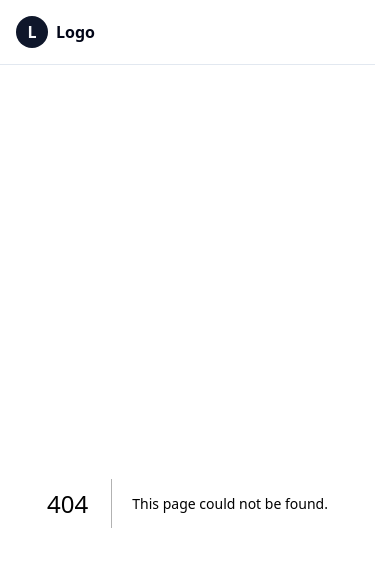
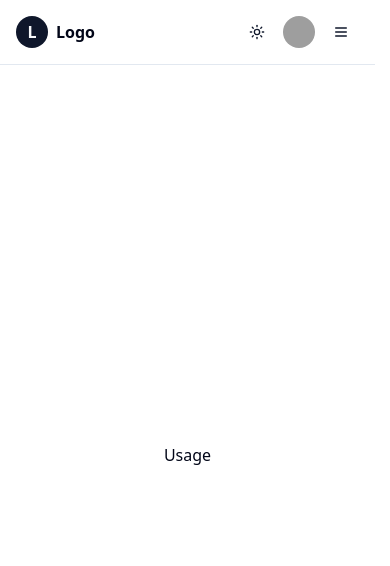
Before and after one commit to subhash-malireddy/urjaamaapakaha, a Next.js app: page /usage in a window 390 px wide. Before the commit this address had no page. Shown: the top 566 px of the page. Built offline with nearby package versions, Linux system fonts and the light colour scheme; grey boxes are pictures that could not be loaded.

Commit message:
Add About and Usage pages, and implement Mobile Navigation
- Created new About and Usage components for dedicated pages.
- Enhanced MainNav component to include MobileNav for better mobile navigation experience.
- Implemented MobileNav functionality with state management and viewport responsiveness.

```diff
--- /dev/null
+++ b/src/app/about/page.tsx
@@ -0,0 +1,3 @@
+export default function About() {
+  return <div>About</div>;
+}
--- /dev/null
+++ b/src/app/usage/page.tsx
@@ -0,0 +1,3 @@
+export default function Usage() {
+  return <div>Usage</div>;
+}
--- a/src/components/custom/nav/main-nav.tsx
+++ b/src/components/custom/nav/main-nav.tsx
@@ -2,6 +2,7 @@ import { ThemeToggle } from "@/components/custom/nav/theme-toggle";
 import { ProfileMenu } from "@/components/custom/nav/profile-menu";
 import { NavLinks } from "@/components/custom/nav/nav-links";
 import { Logo } from "@/components/custom/nav/logo";
+import { MobileNav } from "./mobile-nav-menu";
 
 export function MainNav() {
   return (
@@ -16,6 +17,12 @@ export function MainNav() {
           <ThemeToggle />
           <ProfileMenu />
         </nav>
+        {/* Mobile Navigation */}
+        <nav className="flex items-center space-x-2 md:hidden">
+          <ThemeToggle />
+          <ProfileMenu />
+          <MobileNav />
+        </nav>
       </div>
     </header>
   );
--- /dev/null
+++ b/src/components/custom/nav/mobile-nav-menu.tsx
@@ -0,0 +1,118 @@
+"use client";
+
+import { useState, useRef, useEffect } from "react";
+import { Menu, X } from "lucide-react";
+import { Button } from "@/components/ui/button";
+import { NavLinks } from "@/components/custom/nav/nav-links";
+import { cn } from "@/lib/utils";
+
+export function MobileNav() {
+  // Initialize state from localStorage if available
+  const [isMenuOpen, setIsMenuOpen] = useState(false);
+  const menuRef = useRef<HTMLDivElement>(null);
+  const buttonRef = useRef<HTMLButtonElement>(null);
+
+  //TODO: see if we need to keep the menu open when the page is refreshed
+  //   // Load menu state from localStorage on component mount
+  //   useEffect(() => {
+  //     const storedMenuState = localStorage.getItem("mobileMenuOpen");
+  //     if (storedMenuState) {
+  //       setIsMenuOpen(storedMenuState === "true");
+  //     }
+  //   }, []);
+
+  //   // Save menu state to localStorage whenever it changes
+  //   useEffect(() => {
+  //     localStorage.setItem("mobileMenuOpen", isMenuOpen.toString());
+  //   }, [isMenuOpen]);
+
+  // Reset menu state when viewport changes to desktop size
+  useEffect(() => {
+    const mediaQuery = window.matchMedia("(min-width: 768px)"); // md breakpoint
+
+    // Initial check
+    if (mediaQuery.matches && isMenuOpen) {
+      setIsMenuOpen(false);
+    }
+
+    // Add listener for viewport changes
+    const handleViewportChange = (e: MediaQueryListEvent) => {
+      if (e.matches) {
+        // Viewport changed to desktop
+        setIsMenuOpen(false);
+      }
+    };
+
+    mediaQuery.addEventListener("change", handleViewportChange);
+
+    return () => {
+      mediaQuery.removeEventListener("change", handleViewportChange);
+    };
+  }, [isMenuOpen]);
+
+  const toggleMenu = () => setIsMenuOpen(!isMenuOpen);
+
+  // Handle clicks outside the menu to close it
+  useEffect(() => {
+    if (!isMenuOpen) return;
+
+    const handleClickOutside = (e: MouseEvent) => {
+      // If the click is inside the menu or on the toggle button, don't close
+      if (
+        menuRef.current?.contains(e.target as Node) ||
+        buttonRef.current?.contains(e.target as Node)
+      ) {
+        return;
+      }
+
+      setIsMenuOpen(false);
+    };
+
+    document.addEventListener("mousedown", handleClickOutside);
+
+    return () => {
+      document.removeEventListener("mousedown", handleClickOutside);
+    };
+  }, [isMenuOpen]);
+
+  return (
+    <div className="md:hidden">
+      {/* Mobile Menu Toggle */}
+      <Button
+        ref={buttonRef}
+        variant="ghost"
+        size="icon"
+        onClick={toggleMenu}
+        aria-expanded={isMenuOpen}
+        aria-label="Toggle menu"
+        className={`text-accent-foreground cursor-pointer ${
+          isMenuOpen && "bg-accent"
+        }`}
+      >
+        {isMenuOpen ? <X className="h-5 w-5" /> : <Menu className="h-5 w-5" />}
+      </Button>
+
+      {/* Expandable Mobile Menu */}
+      <div
+        ref={menuRef}
+        className={cn(
+          "bg-accent/70 absolute top-16 right-0 left-0 overflow-hidden border-b transition-all duration-300 ease-in-out",
+          isMenuOpen
+            ? "max-h-40 opacity-100"
+            : "max-h-0 border-transparent opacity-0",
+        )}
+      >
+        <div className="px-4 py-2">
+          <nav className="flex w-full flex-col items-end space-y-2">
+            <NavLinks
+              className=""
+              itemClassName="py-3 text-base font-medium pr-[12px] rounded-md transition-colors"
+              isMobile={true}
+              onClick={toggleMenu}
+            />
+          </nav>
+        </div>
+      </div>
+    </div>
+  );
+}
--- a/src/components/custom/nav/profile-menu.tsx
+++ b/src/components/custom/nav/profile-menu.tsx
@@ -1,3 +1,4 @@
+// "use client";
 import { Avatar, AvatarFallback, AvatarImage } from "@/components/ui/avatar";
 import { Button } from "@/components/ui/button";
 import {
@@ -9,7 +10,18 @@ import {
 
 export function ProfileMenu() {
   return (
-    <DropdownMenu modal={false}>
+    <DropdownMenu
+      modal={false}
+      // onOpenChange={(open) => {
+      //     if(!open) return;
+      //   //fire a mousedown event to close the mobile menu if it is open
+      //   const event = new MouseEvent("mousedown", {
+      //     bubbles: true,
+      //     cancelable: true,
+      //   });
+      //   document.dispatchEvent(event);
+      // }}
+    >
       <DropdownMenuTrigger asChild>
         <Button variant="ghost" className="relative h-8 w-8 rounded-full">
           <Avatar className="h-8 w-8">
```
